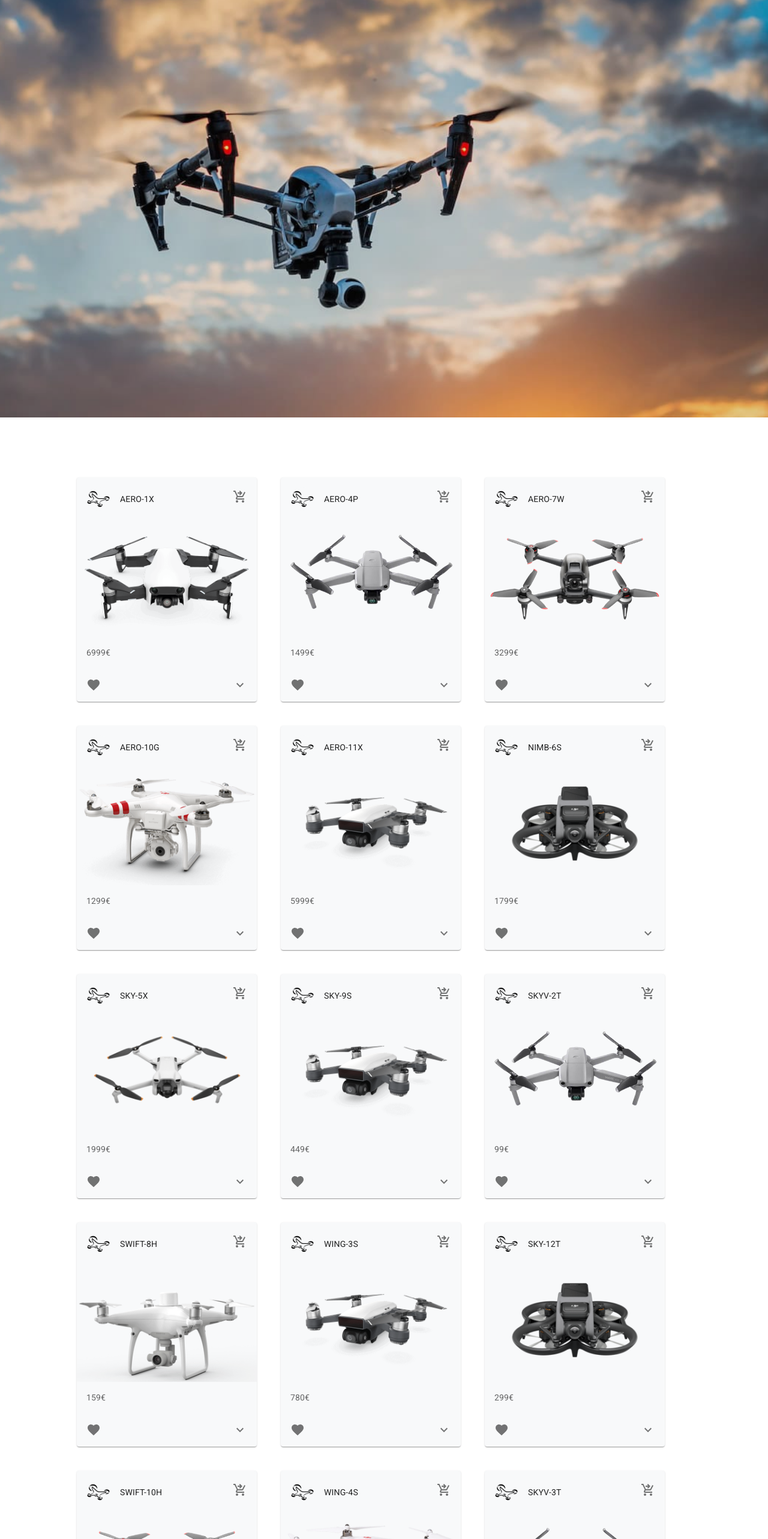
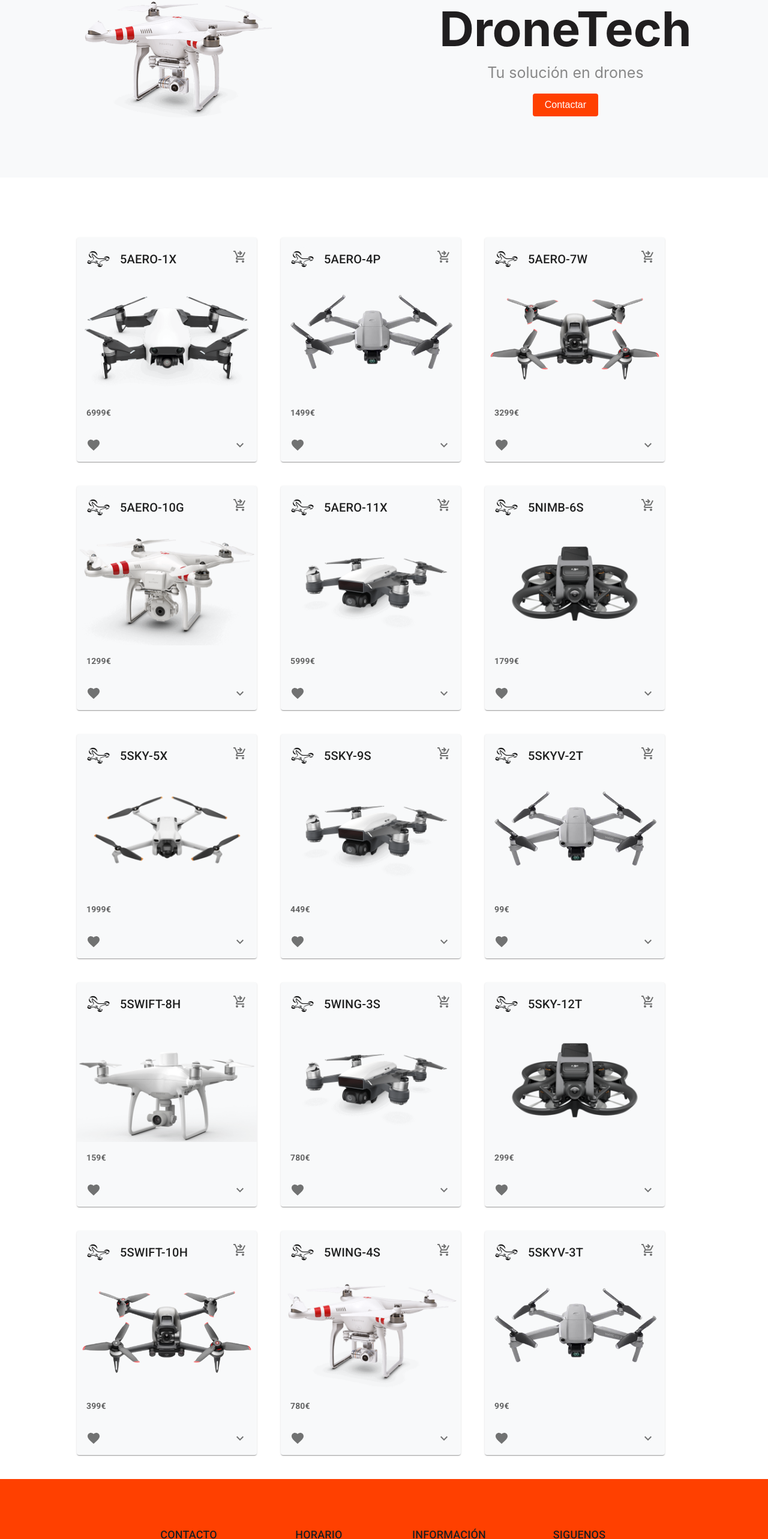
Before and after one commit to Sebasbh/DroneTech, a React (Create React App) app: page / in a window 1280 px wide. Shown: the part 168-2734 px from the top of the page at 60% size. Built offline with nearby package versions, Linux system fonts and the light colour scheme.

Commit message:
banner+footer

```diff
--- a/src/Pages/PagesCart/PageCart.jsx
+++ b/src/Pages/PagesCart/PageCart.jsx
@@ -3,5 +3,6 @@ import "./PageCard.css"
 export function PageCart() {
   return (
     <div>PageCart</div>
+
   )
 }
--- /dev/null
+++ b/src/components/Footer/Footer.css
@@ -0,0 +1,11 @@
+
+  .social-icon {
+    margin-right: 10px;
+    font-size: 24px;
+  }
+
+  .social-icon:hover{
+    color: #201E1F;
+    transition: ease-in-out 0.5s;
+    cursor: pointer;
+  }
--- a/src/components/Footer/Footer.jsx
+++ b/src/components/Footer/Footer.jsx
@@ -1,6 +1,6 @@
 import React from 'react'
 import { FooterMui } from './FooterMui'
-
+import "./Footer.css"
 
 
 export function Footer() {
--- a/src/components/Footer/FooterMui.jsx
+++ b/src/components/Footer/FooterMui.jsx
@@ -9,73 +9,77 @@ import InstagramIcon from '@mui/icons-material/Instagram';
 import LinkedInIcon from '@mui/icons-material/LinkedIn';
 import YouTubeIcon from '@mui/icons-material/YouTube';
 
-
-
 const FooterContainer = styled('footer')(({ theme }) => ({
   padding: theme.spacing(10),
-  backgroundColor: theme.palette.primary.main,
+  backgroundColor: '#FF4000', // Color naranja
   color: theme.palette.primary.contrastText,
 }));
+
+const FooterSection = styled('div')({
+  margin: 'auto',
+  display: 'flex',
+  justifyContent: 'space-around',
+});
 
 export const FooterMui = () => {
   return (
     <FooterContainer>
-      <Container maxWidth="md"><Grid container spacing={2}>
+      <Container maxWidth="md">
+        <Grid container spacing={2}>
           <Grid item xs={12} sm={6} md={3}>
+            <FooterSection>
               <Typography variant="body2" align="center">
-          CONTACTO <br />
-          <>Calle/Factoria N5-Madrid</>
-          <>mail:info@instadrone.com info@instadrone.com</> <br />
-          <>tel:912287734-912287734</> <br /> <br />
+                <span style={{ color: '#201E1F', fontSize: '18px', fontWeight: '500' }}>CONTACTO</span> <br />
+                Calle/Factoria N5-Madrid <br />
+                mail:info@instadrone.com info@instadrone.com <br />
+                tel:912287734-912287734 <br /> <br />
 
-
-          AYUDA: <br />
-          Especialistas en drones
-          Asesoramiento personalizado
-          Servicio Técnico/Postventa
+                <span style={{ color: '#201E1F', fontSize: '18px', fontWeight: '500' }}>AYUDA</span> <br />
+                Especialistas en drones <br />
+                Asesoramiento personalizado <br />
+                Servicio Técnico/Postventa <br />
                 Opiniones
-
               </Typography>
+            </FooterSection>
           </Grid>
           <Grid item xs={12} sm={6} md={3}>
+            <FooterSection>
               <Typography variant="body2" align="center">
-          HORARIO <br/>
-          Lunes a Viernes
-          10:OO-14:00 Y 17:00-20:30
-
+                <span style={{ color: '#201E1F', fontSize: '18px', fontWeight: '500' }}>HORARIO</span> <br />
+                Lunes a Viernes <br />
+                10:00-14:00 Y 17:00-20:30
               </Typography>
-      </Grid>
-
-      <Grid item xs={12} sm={6} md={3}>
-        <Typography variant="body2" align="center">
-        INFORMACIÓN: <br />
-
-        Blog de Drones
-        Proceso de compra
-        Tipos de envío
-        Devoluciones
-        Términos y condiciones
-        Política de privacidad
-
-        </Typography>
+            </FooterSection>
           </Grid>
           <Grid item xs={12} sm={6} md={3}>
+            <FooterSection>
               <Typography variant="body2" align="center">
-          SIGUENOS: <br/> <br/>
-
-          < TwitterIcon />
-          < FacebookIcon />
-          < InstagramIcon />
-          < LinkedInIcon />
-          < YouTubeIcon />
-
-
+                <span style={{ color: '#201E1F', fontSize: '18px', fontWeight: '500' }}>INFORMACIÓN</span> <br />
+                Blog de Drones <br />
+                Proceso de compra <br />
+                Tipos de envío <br />
+                Devoluciones <br />
+                Términos y condiciones <br />
+                Política de privacidad
               </Typography>
+            </FooterSection>
+          </Grid>
+          <Grid item xs={12} sm={6} md={3}>
+            <FooterSection>
+              <Typography variant="body2" align="center">
+                <span style={{ color: '#201E1F', fontSize: '18px', fontWeight: '500' }}>SIGUENOS</span> <br /> <br />
+                <TwitterIcon className="social-icon" />
+                <FacebookIcon className="social-icon" />
+                <InstagramIcon className="social-icon" />
+                <LinkedInIcon className="social-icon" />
+                <YouTubeIcon className="social-icon" />
+              </Typography>
+            </FooterSection>
           </Grid>
         </Grid>
 
-         <Typography variant="body2" align="center">
-         ©️ 2023 Instadron, Inc.Informacion legal | Politica de privacidad.
+        <Typography variant="body2" align="center" style={{color:'#201E1F'}}>
+          ©️ 2023 Instadron, Inc. Informacion legal | Politica de privacidad.
         </Typography>
       </Container>
     </FooterContainer>
--- a/src/components/Header/SearchMui.jsx
+++ b/src/components/Header/SearchMui.jsx
@@ -101,7 +101,7 @@ export function SearchMui() {
             <img src="/assets/Fotos/icon_dron.png" alt="Logo" style={{ width: '40px', height: 'auto', marginRight: '10px', color: '#white'}} />
             <span style={{ fontFamily: 'Roboto', fontSize: '24px', fontWeight: '300' }}>DroneTech</span>
           </Typography>
-          <AddShoppingCartIcon />
+            <AddShoppingCartIcon />
           <Search>
             <SearchIconWrapper>
               <SearchIcon />
--- a/src/components/Main/Banner.jsx
+++ b/src/components/Main/Banner.jsx
@@ -1,10 +1,23 @@
 
+//  export const Banner = () => {
+//   return ( <div className="banner">
+//           <img className ="imagen"src="/assets/Fotos/imagenbaner.jpeg"  alt="foto"/>
+//           </div>
 
+//   )
+// }
 
- export const Banner = () => {
-  return ( <div className="banner">
-          <img className ="imagen"src="/assets/Fotos/imagenbaner.jpeg"  alt="foto"/>
+export const Banner = () => {
+        return (
+          <div className="banner">
+            <div className="image-wrapper">
+              <img className="rounded-image" src="/assets/Fotos drones/WING-4S.png" alt="foto" />
+            </div>
+            <div className="text-wrapper">
+              <h1>DroneTech</h1>
+              <p>Tu solución en drones</p>
+              <button className="contact-button">Contactar</button>
+            </div>
           </div>
-
-  )
-}
+        );
+      };
--- a/src/components/Main/Cards.jsx
+++ b/src/components/Main/Cards.jsx
@@ -1,13 +1,13 @@
 import React, { useEffect, useState } from 'react';
 import axios from 'axios';
 import { Card, CardHeader, CardMedia, CardContent, CardActions, Collapse, Avatar, IconButton, Typography } from '@mui/material';
-import { grey, green} from '@mui/material/colors';
+import { grey, green } from '@mui/material/colors';
 import FavoriteIcon from '@mui/icons-material/Favorite';
 import ShareIcon from '@mui/icons-material/Share';
 import ExpandMoreIcon from '@mui/icons-material/ExpandMore';
 import MoreVertIcon from '@mui/icons-material/MoreVert';
 import { styled } from '@mui/material/styles';
-import './Main.css'
+import './Main.css';
 import ShoppingCartCheckoutOutlinedIcon from '@mui/icons-material/ShoppingCartCheckoutOutlined';
 import '@fontsource/roboto/300.css';
 import '@fontsource/roboto/400.css';
@@ -30,15 +30,15 @@ export function Cards() {
   const [cardStates, setCardStates] = useState({});
 
   useEffect(() => {
-    axios.get('data.json')
-      .then(response => {
+    axios
+      .get('data.json')
+      .then((response) => {
         setData(response.data);
       })
-      .catch(error => {
+      .catch((error) => {
         console.error('Error al obtener los datos:', error);
       });
   }, []);
-
 
   const handleExpandClick = (id) => {
     setCardStates({
@@ -49,47 +49,46 @@ export function Cards() {
     });
   };
 
-
-
-
-
-
-
-
-
   return (
     <>
       {data.map((dron) => (
-        <Card key={dron.id} sx={{ maxWidth: 345,bgcolor: "#f8f9fa",'&:hover': {
-          transform: 'scale(1.05)',
-          transition: 'transform 0.8s ease-in-out',
-        }, }} >
+        <Card
+          key={dron.id}
+          sx={{
+            maxWidth: 345,
+            bgcolor: '#f8f9fa',
+            '&:hover': {
+              transform: 'scale(1.05)',
+              transition: 'transform 0.8s ease-in-out',
+            },
+          }}
+        >
           <CardHeader
-
-            title={dron.name} sx={{ maxWidth: 345,fontWeigh: 500}}
-
-
+          // Se envuelve el nombre del dron (dron.name) en un componente Typography y se le aplica el estilo fontWeight: 'bold' para hacerlo negrita.
+            title={
+              <Typography variant="h6" sx={{ fontWeight: '500' }}> 5
+                {dron.name}
+              </Typography>
+            }
             avatar={
-              <Avatar sx={{ bgcolor: "#f8f9fa" }} aria-label="recipe">
-            <img src="/assets/Fotos/icon_dron.png" alt="Logo" style={{ width: '40px', height: 'auto', margin:'auto' }}/>
+              <Avatar sx={{ bgcolor: '#f8f9fa' }} aria-label="recipe">
+                <img
+                  src="/assets/Fotos/icon_dron.png"
+                  alt="Logo"
+                  style={{ width: '40px', height: 'auto', margin: 'auto' }}
+                />
               </Avatar>
             }
             action={
               <IconButton caria-label="settings">
-               <ShoppingCartCheckoutOutlinedIcon />
+                <ShoppingCartCheckoutOutlinedIcon />
               </IconButton>
             }
-
-
           />
-          <CardMedia
-            component="img"
-            height="194"
-            image={dron.image}
-            alt="dron.img"
-          />
+          <CardMedia component="img" height="194" image={dron.image} alt="dron.img" />
           <CardContent>
-            <Typography variant="body2" color="text.secondary">
+            {/*se envuelve el precio del dron (dron.price) en un componente Typography y se le aplica el estilo fontWeight: 'bold' para hacerlo negrita.  */}
+            <Typography variant="body2" color="text.secondary" sx={{ fontWeight: 'bold' }}>
               {dron.price}€
             </Typography>
           </CardContent>
@@ -110,12 +109,7 @@ export function Cards() {
           <Collapse in={cardStates[dron.id]?.expanded} timeout="auto" unmountOnExit>
             <CardContent>
               <Typography paragraph></Typography>
-              <Typography paragraph>
-                {dron.description}
-              </Typography>
-
-
-
+              <Typography paragraph>{dron.description}</Typography>
             </CardContent>
           </Collapse>
         </Card>
--- a/src/components/Main/Main.css
+++ b/src/components/Main/Main.css
@@ -31,7 +31,7 @@ button:hover{
 }
 
 
-.banner {
+/* .banner {
   position: relative;
   width: 100%;
   height: 100vh;
@@ -51,6 +51,60 @@ button:hover{
   left: 0;
   width: 100%;
   height: 100%;
-  background-color: rgba(23, 23, 23, 0.116); /* Ajusta la opacidad y el tono oscuro según tus necesidades */
+  background-color: rgba(23, 23, 23, 0.116);
+} */
+
+.banner {
+  display: flex;
+  align-items: center;
+  justify-content: space-around;
+  height: 50vh;
+  background-color: #f8f9fa; /* Color de fondo del banner */
+}
+
+.image-wrapper {
+  width: 350px;
+  height: 200px;
+  border-radius: 50%;
+  overflow: hidden;
+}
+
+.rounded-image {
+  width: 100%;
+  height: 100%;
+  object-fit: cover;
+}
+
+.text-wrapper {
+  text-align: center;
+}
+
+.text-wrapper h1 {
+  font-size: 80px;
+  font-weight: 700;
+  margin-bottom: 10px;
+  color: #201E1F;
+}
+
+.text-wrapper p {
+  font-size: 25px;
+  color: #888888;
+}
+
+.contact-button {
+  padding: 10px 20px;
+  font-size: 16px;
+  background-color: #FF4000; /* Color de fondo del botón */
+  color: #ffffff; /* Color del texto del botón */
+  border: none;
+  border-radius: 4px;
+  cursor: pointer;
+  margin-top: 20px;
+}
+
+.contact-button:hover {
+  background-color:#201E1F; /* Color de fondo del botón al pasar el cursor */
+  color: #f8f9fa;
+  transition: 0.5s ease-in-out;
 
 }
```
Also changed, not shown: 1 other file (tests, documents, lock files or other folders). Lines whose indentation alone changed are shown as unchanged.
